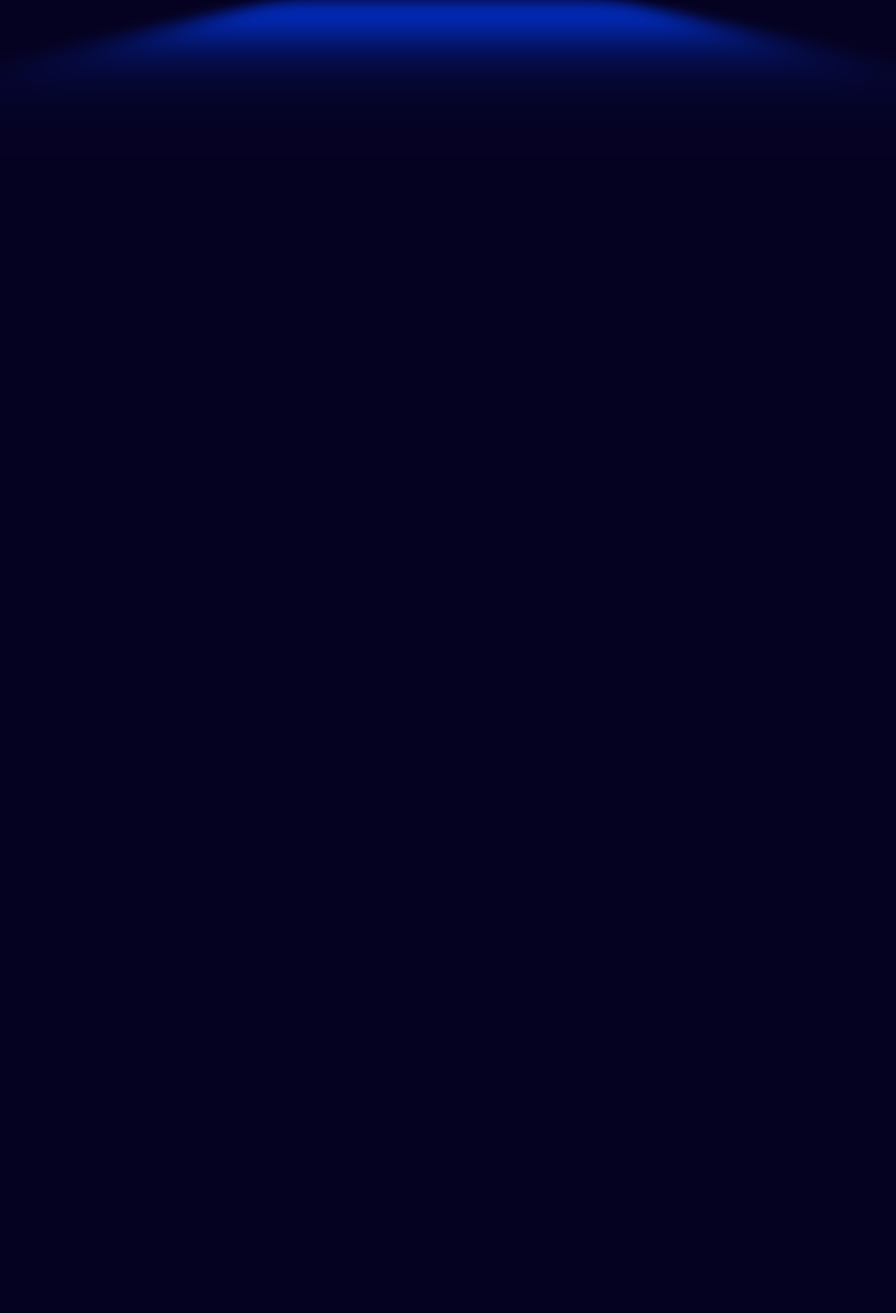
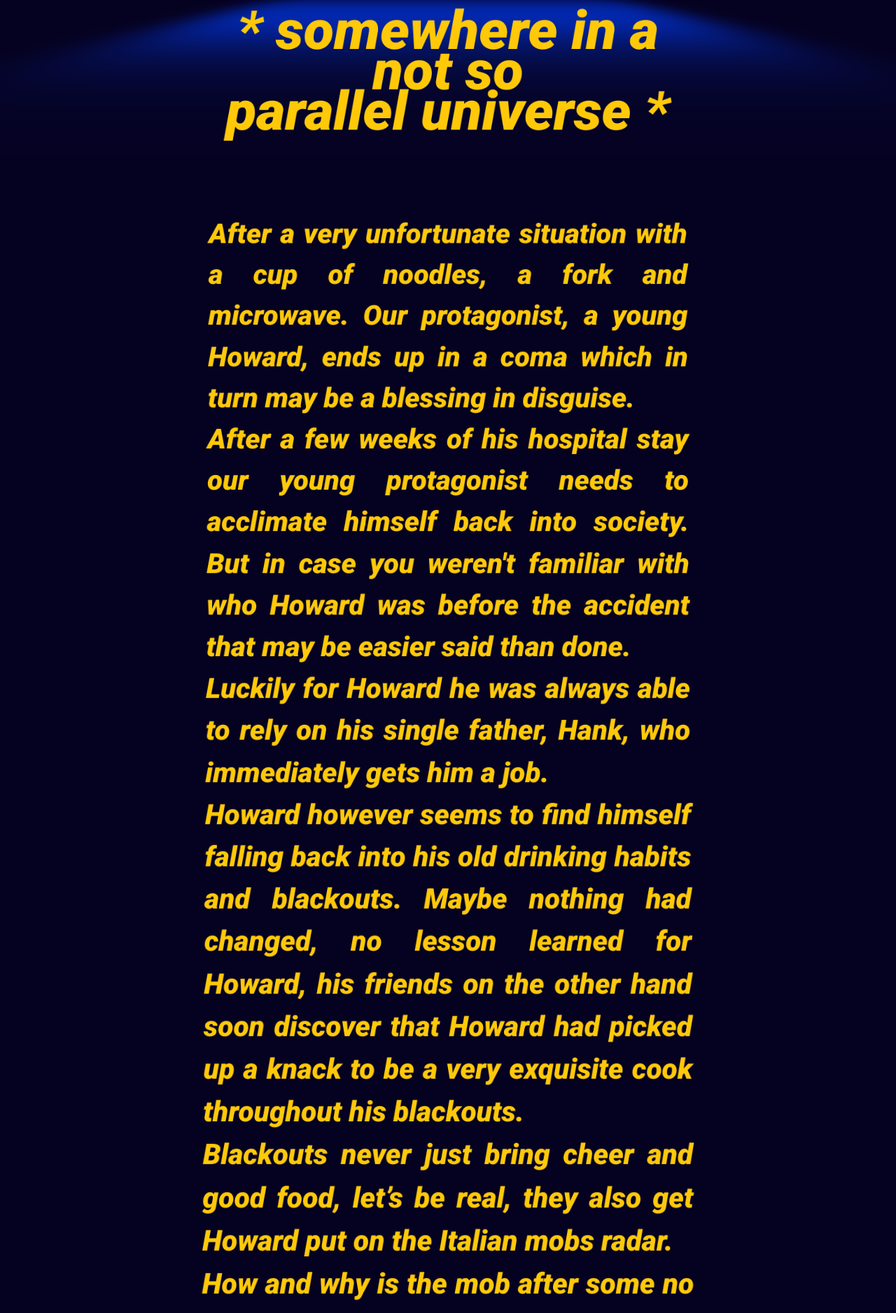
Before and after one commit to Reigningeddie/drunkncookn-React, a React (Create React App) app: page /synopsis in a window 1280 px wide. Shown: the part 540-2417 px from the top of the page at 70% size. Built offline with nearby package versions, Linux system fonts and the light colour scheme.

Commit message:
created the star wars scroll effect

```diff
--- a/src/components/Synopsis.jsx
+++ b/src/components/Synopsis.jsx
@@ -1,24 +1,25 @@
 import React from 'react'
 import './synopsis.css'
+
+//  **TODO: fix reload bug
 
 export default function Synopsis() {
     return (
         <container className="background">
             <div className="wrapper">
                 <div className="scroll-text">
-                    <h1>somewhere in a not so</h1>
-                    <br />
-                    <h1>parallel universe</h1>
-                    <br />
-                    <br />
+                    <h1>* somewhere in a not so</h1>
+                    <h1>parallel universe *</h1>
                     <br />
                     <br />
                     <p>After a very unfortunate situation with a cup of noodles, a fork and microwave. Our protagonist, a young Howard, ends up in a coma which in turn may be a blessing in disguise.</p>
-                    <p>After a few weeks of his hospital stay our young protagonist needs to acclimate himself back into society. But in case your weren't familiar with who Howard was before the</p>
-                    <p>accident that may be easier said than done. Luckily for Howard he was always able to rely on his single father, Hank, who immediately gets him a job. Howard however seems to</p>
-                    <p> find himself falling back into his old drinking habits and blackouts maybe nothing had changed, no lesson learned. For Howard maybe, his friends however, soon discover that</p>
-                    <p>Howard had picked up a knack to be a very exquisite cook throughout his blackouts. Blackouts never just bring cheer and good food, let’s be real, they also get Howard put on</p>
-                    <p>the Italian mobs radar. How and why is the mob after some no name, drunk, black'd out, dare I say.......</p>
+                    <p>After a few weeks of his hospital stay our young protagonist needs to acclimate himself back into society. But in case you weren't familiar with who Howard was before the accident that may be easier said than done.</p>
+                    <p>Luckily for Howard he was always able to rely on his single father, Hank, who immediately gets him a job.</p>
+                    <p>Howard however seems to  find himself falling back into his old drinking habits and blackouts. Maybe nothing had changed, no lesson learned for Howard, his friends on the other hand soon discover that Howard had picked up a knack to be a very exquisite cook throughout his blackouts.</p>
+                    <p>Blackouts never just bring cheer and good food, let’s be real, they also get Howard put on the Italian mobs radar.</p>
+                    <p>How and why is the mob after some no name, black'd out drunk dare I say.......</p>
+                    <br />
+                    <br />
                     <br />
                     <br />
                     <br />
--- a/src/components/synopsis.css
+++ b/src/components/synopsis.css
@@ -1,12 +1,15 @@
-@import url('https://fonts.googleapis.com/css2?family=Roboto:wght@100&display=swap');
+@import url('https://fonts.googleapis.com/css2?family=Roboto:ital,wght@1,900&display=swap');
 
+.notHome {
+    bottom: 200px;
+}
 
 .background {
     overflow: hidden;
     color: white;
     z-index: 3;
     position: absolute;
-    font-family: 'Roboto';
+    font-family: 'Roboto', sans-serif;
     top: 0;
     /* * push down the wrapper by half the page*/
     margin: 50% 0 0 0;
@@ -18,27 +21,25 @@
     height: 100%;
     width: 60%;
     margin: 0 auto;
+    perspective: 450px;
 }
 
 .scroll-text {
     color: #ffc909;
-    font-size: 3vw;
+    font-size: 3.5vw;
     font-weight: bold;
     line-height: 1.5em;
     text-align: justify;
     position: relative;
-    animation: scroll 10s linear forwards;
+    animation: scroll 130s linear forwards;
 }
 
-h3 {
-    text-align: center;
-}
 
-h1 {
+h1, h3 {
     text-align: center;
 }
 
 @keyframes scroll {
-    from { top: 0; }
-    to { top: -7500px }
+    from { top: 0; transform: translateZ(0) }
+    to { top: -9500px; transform: translateZ(-1000px) rotateX(10deg)}
 }
```
